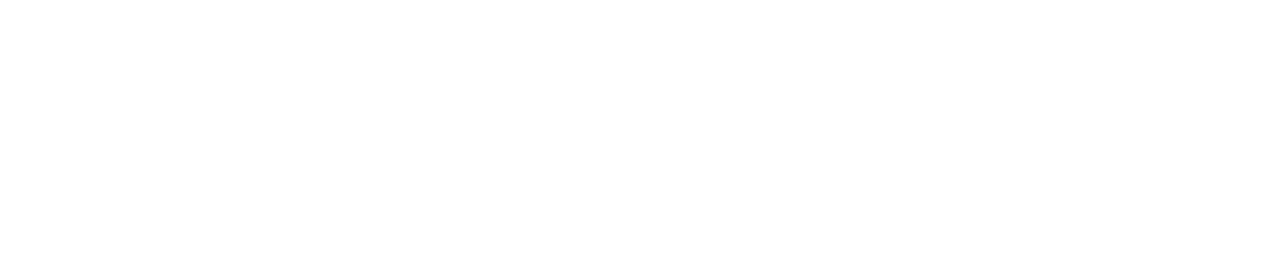
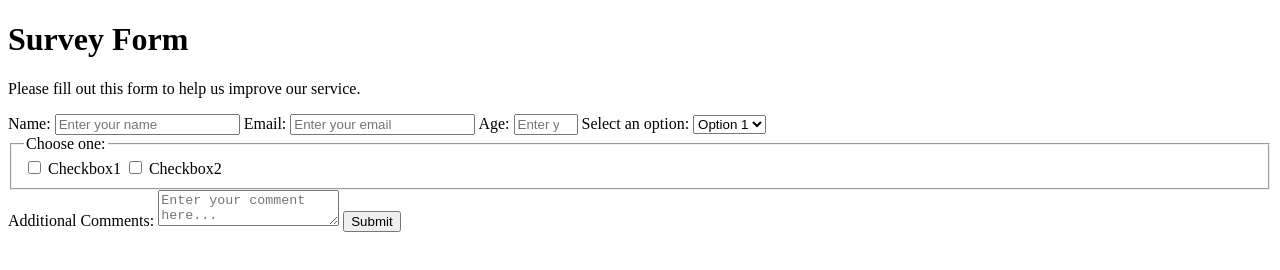
Before and after one commit to crislunardi/survey-form, a plain HTML site: page index.html in a window 1280 px wide. Drawn offline with Linux system fonts and the light colour scheme.

Commit message:
form structure

```diff
--- a/index.html
+++ b/index.html
@@ -7,5 +7,38 @@
     <link rel="stylessheet" href="styles.css">
 </head>
 <body>
+    <form id="survey-form">
+        <h1 id="title">Survey Form</h1>
+        <p id="description"> Please fill out this form to help us improve our service.</p>
+
+        <label id="name-label" for="name">Name: </label>
+        <input id="name" type="text" placeholder="Enter your name" required>
+
+        <label id="email-label" for="email">Email: </label>
+        <input id="email" type="email" placeholder="Enter your email" required>
+
+        <label id="number-label" for="number">Age: </label>
+        <input id="number" type="number" placeholder="Enter your age" min="18" max="120" required>
+
+        <label for="dropdown">Select an option:</label>
+        <select id="dropdown">
+            <option value="option1">Option 1</option>
+            <option value="option2">Option 2</option>
+        </select>
+
+        <fieldset>
+            <legend>Choose one:</legend>
+            <input id="checkbox1" type="checkbox" value="checkbox1">
+            <label for="checkbox1">Checkbox1</label>
+
+            <input id="checkbox2" type="checkbox" value="checkbox2">
+            <label for="checkbox2">Checkbox2</label>
+        </fieldset>
+
+        <label for="comments">Additional Comments:</label>
+        <textarea id="comments" placeholder="Enter your comment here..."></textarea>
+
+        <button id="submit" type="submit">Submit</button>
+    </form>
 </body>
 </html>
```
